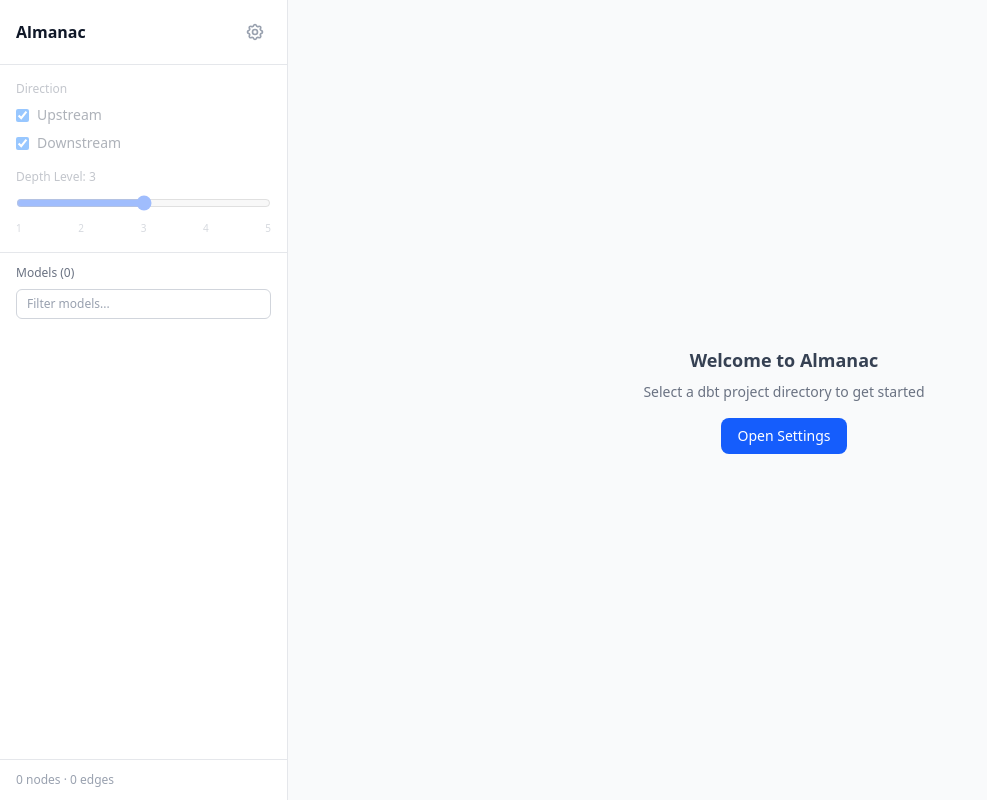
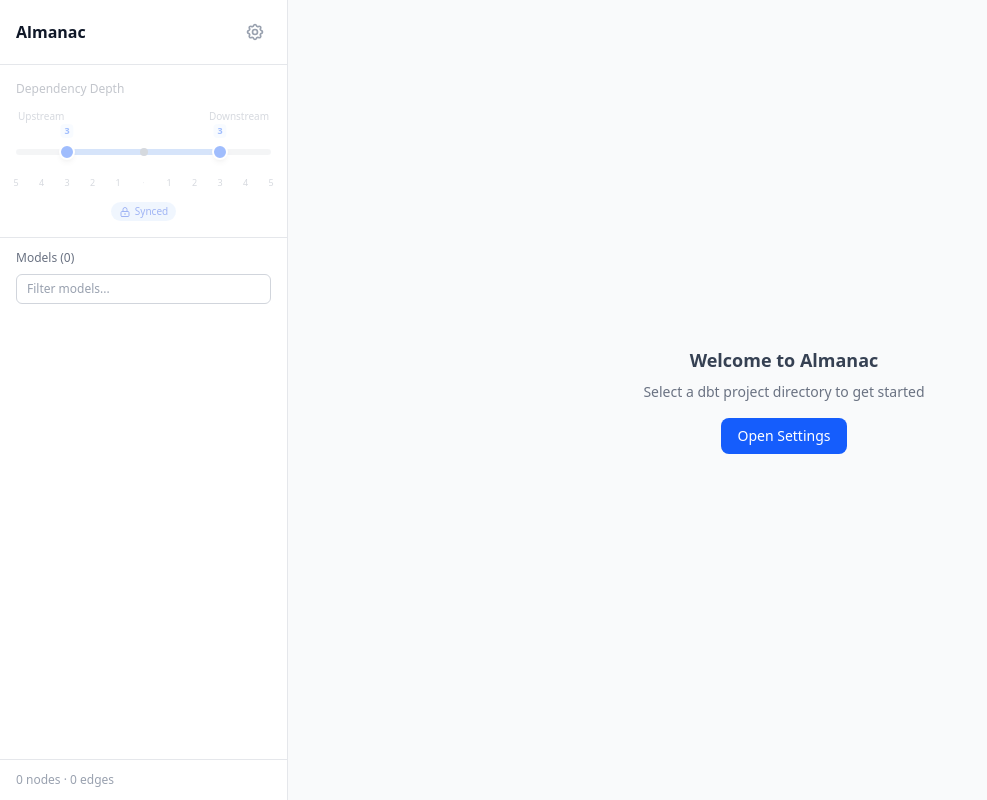
Before and after one commit to bernardadhitya/dbt-almanac, a React (Vite) app: page / in a window 1280 px wide. Shown: the whole page, without its empty margins (0-987 px from the left). Built offline with nearby package versions, Linux system fonts and the light colour scheme.

Commit message:
Revamp dependency view configuration with dual-handle slider

```diff
--- a/src/App.tsx
+++ b/src/App.tsx
@@ -98,9 +98,9 @@ export default function App() {
   const [manifest, setManifest] = useState<ParsedManifest | null>(null);
   const [filters, setFilters] = useState<FilterState>({
     selectedModel: null,
-    upstream: true,
-    downstream: true,
-    level: 3,
+    upstreamLevel: 3,
+    downstreamLevel: 3,
+    locked: true,
   });
   const [settingsOpen, setSettingsOpen] = useState(false);
   const [loading, setLoading] = useState(false);
--- a/src/components/Filters.tsx
+++ b/src/components/Filters.tsx
@@ -1,3 +1,4 @@
+import { useCallback, useRef, useEffect, useState } from 'react';
 import { FilterState } from '../types';
 
 interface FiltersProps {
@@ -6,56 +7,222 @@ interface FiltersProps {
   disabled: boolean;
 }
 
+const MIN_LEVEL = 1;
+const MAX_LEVEL = 5;
+const TOTAL_STEPS = MAX_LEVEL * 2; // 10 stops: 5 upstream + 5 downstream
+
+/**
+ * Map upstream/downstream levels (each 1–5) to the 0–10 abstract track:
+ *   position 0 = upstream 5  (leftmost)
+ *   position 4 = upstream 1  (just left of center)
+ *   position 5 = center (the selected model)
+ *   position 6 = downstream 1 (just right of center)
+ *   position 10 = downstream 5 (rightmost)
+ *
+ * The left handle lives in [0..4], right handle in [6..10].
+ */
+function upstreamToPos(level: number): number {
+  return MAX_LEVEL - level; // 5→0, 4→1, … 1→4
+}
+function posToUpstream(pos: number): number {
+  return MAX_LEVEL - pos; // 0→5, 1→4, … 4→1
+}
+function downstreamToPos(level: number): number {
+  return MAX_LEVEL + level; // 1→6, 2→7, … 5→10
+}
+function posToDownstream(pos: number): number {
+  return pos - MAX_LEVEL; // 6→1, 7→2, … 10→5
+}
+
 export function Filters({ filters, onChange, disabled }: FiltersProps) {
+  const trackRef = useRef<HTMLDivElement>(null);
+  const [dragging, setDragging] = useState<'left' | 'right' | null>(null);
+
+  const leftPos = upstreamToPos(filters.upstreamLevel);
+  const rightPos = downstreamToPos(filters.downstreamLevel);
+
+  // Convert a clientX to the nearest track position (0–10)
+  const clientXToPos = useCallback((clientX: number): number => {
+    const rect = trackRef.current?.getBoundingClientRect();
+    if (!rect) return 0;
+    const ratio = (clientX - rect.left) / rect.width;
+    return Math.round(ratio * TOTAL_STEPS);
+  }, []);
+
+  const handlePointerDown = useCallback((side: 'left' | 'right') => (e: React.PointerEvent) => {
+    e.preventDefault();
+    e.stopPropagation();
+    (e.target as HTMLElement).setPointerCapture(e.pointerId);
+    setDragging(side);
+  }, []);
+
+  const handlePointerMove = useCallback((e: React.PointerEvent) => {
+    if (!dragging) return;
+    const pos = clientXToPos(e.clientX);
+
+    if (dragging === 'left') {
+      // Left handle: clamp to [0..4] (upstream 5..1)
+      const clamped = Math.max(0, Math.min(MAX_LEVEL - MIN_LEVEL, pos));
+      const newUpstream = posToUpstream(clamped);
+      if (newUpstream !== filters.upstreamLevel) {
+        onChange({
+          ...filters,
+          upstreamLevel: newUpstream,
+          ...(filters.locked ? { downstreamLevel: newUpstream } : {}),
+        });
+      }
+    } else {
+      // Right handle: clamp to [6..10] (downstream 1..5)
+      const clamped = Math.max(MAX_LEVEL + MIN_LEVEL, Math.min(TOTAL_STEPS, pos));
+      const newDownstream = posToDownstream(clamped);
+      if (newDownstream !== filters.downstreamLevel) {
+        onChange({
+          ...filters,
+          downstreamLevel: newDownstream,
+          ...(filters.locked ? { upstreamLevel: newDownstream } : {}),
+        });
+      }
+    }
+  }, [dragging, filters, onChange, clientXToPos]);
+
+  const handlePointerUp = useCallback(() => {
+    setDragging(null);
+  }, []);
+
+  // Clean up dragging state if pointer leaves window
+  useEffect(() => {
+    if (!dragging) return;
+    const up = () => setDragging(null);
+    window.addEventListener('pointerup', up);
+    return () => window.removeEventListener('pointerup', up);
+  }, [dragging]);
+
+  const leftPct = (leftPos / TOTAL_STEPS) * 100;
+  const rightPct = (rightPos / TOTAL_STEPS) * 100;
+  const centerPct = (MAX_LEVEL / TOTAL_STEPS) * 100; // 50%
+
+  // Tick labels: 5 4 3 2 1 · 1 2 3 4 5
+  const ticks = Array.from({ length: TOTAL_STEPS + 1 }, (_, i) => {
+    if (i === MAX_LEVEL) return null; // center dot handled separately
+    const label = i < MAX_LEVEL ? MAX_LEVEL - i : i - MAX_LEVEL;
+    return { pos: i, label };
+  }).filter(Boolean) as { pos: number; label: number }[];
+
   return (
-    <div className={`space-y-4 ${disabled ? 'opacity-40 pointer-events-none' : ''}`}>
-      {/* Direction */}
-      <div>
-        <label className="block text-xs font-medium text-gray-500 dark:text-gray-400 mb-2">
-          Direction
-        </label>
-        <div className="space-y-2">
-          <label className="flex items-center gap-2 text-sm text-gray-700 dark:text-gray-300 cursor-pointer">
-            <input
-              type="checkbox"
-              checked={filters.upstream}
-              onChange={(e) => onChange({ ...filters, upstream: e.target.checked })}
-              className="rounded border-gray-300 dark:border-gray-600 text-blue-600 focus:ring-blue-500"
-            />
-            Upstream
-          </label>
-          <label className="flex items-center gap-2 text-sm text-gray-700 dark:text-gray-300 cursor-pointer">
-            <input
-              type="checkbox"
-              checked={filters.downstream}
-              onChange={(e) => onChange({ ...filters, downstream: e.target.checked })}
-              className="rounded border-gray-300 dark:border-gray-600 text-blue-600 focus:ring-blue-500"
-            />
-            Downstream
-          </label>
+    <div className={`space-y-3 ${disabled ? 'opacity-40 pointer-events-none' : ''}`}>
+      <label className="block text-xs font-medium text-gray-500 dark:text-gray-400">
+        Dependency Depth
+      </label>
+
+      {/* Direction labels */}
+      <div className="flex items-center justify-between text-[10px] font-medium text-gray-400 dark:text-gray-500 px-0.5">
+        <span>Upstream</span>
+        <span>Downstream</span>
+      </div>
+
+      {/* Track */}
+      <div
+        ref={trackRef}
+        className="relative h-8 select-none touch-none"
+        onPointerMove={handlePointerMove}
+        onPointerUp={handlePointerUp}
+      >
+        {/* Background track */}
+        <div className="absolute top-1/2 -translate-y-1/2 left-0 right-0 h-1.5 rounded-full bg-gray-200 dark:bg-gray-700" />
+
+        {/* Active range: left handle to right handle */}
+        <div
+          className="absolute top-1/2 -translate-y-1/2 h-1.5 bg-blue-500/40 dark:bg-blue-400/30"
+          style={{ left: `${leftPct}%`, width: `${rightPct - leftPct}%` }}
+        />
+
+        {/* Center marker (the selected model) */}
+        <div
+          className="absolute top-1/2 -translate-y-1/2 w-2 h-2 rounded-full bg-gray-400 dark:bg-gray-500 -ml-1 z-10"
+          style={{ left: `${centerPct}%` }}
+        />
+
+        {/* Left handle (upstream) */}
+        <div
+          className={`absolute top-1/2 -translate-y-1/2 -translate-x-1/2 z-20 group cursor-grab ${dragging === 'left' ? 'cursor-grabbing' : ''}`}
+          style={{ left: `${leftPct}%` }}
+          onPointerDown={handlePointerDown('left')}
+        >
+          <div className={`w-4 h-4 rounded-full bg-blue-600 dark:bg-blue-500 border-2 border-white dark:border-gray-900 shadow-md transition-transform ${
+            dragging === 'left' ? 'scale-125' : 'group-hover:scale-110'
+          }`} />
+          {/* Value badge */}
+          <div className="absolute -top-5 left-1/2 -translate-x-1/2 text-[9px] font-bold text-blue-600 dark:text-blue-400 bg-blue-50 dark:bg-blue-950 rounded px-1">
+            {filters.upstreamLevel}
+          </div>
+        </div>
+
+        {/* Right handle (downstream) */}
+        <div
+          className={`absolute top-1/2 -translate-y-1/2 -translate-x-1/2 z-20 group cursor-grab ${dragging === 'right' ? 'cursor-grabbing' : ''}`}
+          style={{ left: `${rightPct}%` }}
+          onPointerDown={handlePointerDown('right')}
+        >
+          <div className={`w-4 h-4 rounded-full bg-blue-600 dark:bg-blue-500 border-2 border-white dark:border-gray-900 shadow-md transition-transform ${
+            dragging === 'right' ? 'scale-125' : 'group-hover:scale-110'
+          }`} />
+          {/* Value badge */}
+          <div className="absolute -top-5 left-1/2 -translate-x-1/2 text-[9px] font-bold text-blue-600 dark:text-blue-400 bg-blue-50 dark:bg-blue-950 rounded px-1">
+            {filters.downstreamLevel}
+          </div>
         </div>
       </div>
 
-      {/* Level */}
-      <div>
-        <label className="block text-xs font-medium text-gray-500 dark:text-gray-400 mb-2">
-          Depth Level: {filters.level}
-        </label>
-        <input
-          type="range"
-          min={1}
-          max={5}
-          value={filters.level}
-          onChange={(e) => onChange({ ...filters, level: parseInt(e.target.value) })}
-          className="w-full accent-blue-600"
-        />
-        <div className="flex justify-between text-[10px] text-gray-400 dark:text-gray-500 mt-1">
-          <span>1</span>
-          <span>2</span>
-          <span>3</span>
-          <span>4</span>
-          <span>5</span>
-        </div>
+      {/* Tick marks */}
+      <div className="relative h-3 -mt-1">
+        {ticks.map(({ pos, label }) => (
+          <span
+            key={pos}
+            className="absolute -translate-x-1/2 text-[9px] text-gray-400 dark:text-gray-500"
+            style={{ left: `${(pos / TOTAL_STEPS) * 100}%` }}
+          >
+            {label}
+          </span>
+        ))}
+        {/* Center dot label */}
+        <span
+          className="absolute -translate-x-1/2 text-[9px] text-gray-300 dark:text-gray-600"
+          style={{ left: `${centerPct}%` }}
+        >
+          &middot;
+        </span>
+      </div>
+
+      {/* Lock toggle */}
+      <div className="flex items-center justify-center gap-1.5 pt-0.5">
+        <button
+          onClick={() => {
+            if (!filters.locked) {
+              // Switching to Synced: snap both to the lesser (shallower) depth
+              const min = Math.min(filters.upstreamLevel, filters.downstreamLevel);
+              onChange({ ...filters, locked: true, upstreamLevel: min, downstreamLevel: min });
+            } else {
+              onChange({ ...filters, locked: false });
+            }
+          }}
+          className={`flex items-center gap-1 px-2 py-0.5 rounded-full text-[10px] font-medium transition-colors ${
+            filters.locked
+              ? 'bg-blue-100 dark:bg-blue-900/40 text-blue-700 dark:text-blue-300'
+              : 'bg-gray-100 dark:bg-gray-800 text-gray-400 dark:text-gray-500 hover:text-gray-600 dark:hover:text-gray-300'
+          }`}
+          title={filters.locked ? 'Unlock: adjust upstream & downstream independently' : 'Lock: sync upstream & downstream levels'}
+        >
+          {filters.locked ? (
+            <svg className="w-3 h-3" fill="none" stroke="currentColor" viewBox="0 0 24 24">
+              <path strokeLinecap="round" strokeLinejoin="round" strokeWidth={2} d="M12 15v2m-6 4h12a2 2 0 002-2v-6a2 2 0 00-2-2H6a2 2 0 00-2 2v6a2 2 0 002 2zm10-10V7a4 4 0 00-8 0v4h8z" />
+            </svg>
+          ) : (
+            <svg className="w-3 h-3" fill="none" stroke="currentColor" viewBox="0 0 24 24">
+              <path strokeLinecap="round" strokeLinejoin="round" strokeWidth={2} d="M8 11V7a4 4 0 118 0m-4 8v2m-6 4h12a2 2 0 002-2v-6a2 2 0 00-2-2H6a2 2 0 00-2 2v6a2 2 0 002 2z" />
+            </svg>
+          )}
+          {filters.locked ? 'Synced' : 'Not Synced'}
+        </button>
       </div>
     </div>
   );
--- a/src/types.ts
+++ b/src/types.ts
@@ -44,9 +44,9 @@ export interface ParsedManifest {
 
 export interface FilterState {
   selectedModel: string | null;
-  upstream: boolean;
-  downstream: boolean;
-  level: number;
+  upstreamLevel: number;   // 1–5
+  downstreamLevel: number; // 1–5
+  locked: boolean;         // sync both handles
 }
 
 export interface Settings {
--- a/src/utils/graph.ts
+++ b/src/utils/graph.ts
@@ -19,9 +19,9 @@ export function getFilteredNodeIds(
   visited.add(selectedId);
 
   // BFS upstream
-  if (filters.upstream) {
+  {
     let frontier = [selectedId];
-    for (let level = 0; level < filters.level; level++) {
+    for (let depth = 0; depth < filters.upstreamLevel; depth++) {
       const nextFrontier: string[] = [];
       for (const nodeId of frontier) {
         const parents = manifest.parentMap.get(nodeId) || [];
@@ -38,9 +38,9 @@ export function getFilteredNodeIds(
   }
 
   // BFS downstream
-  if (filters.downstream) {
+  {
     let frontier = [selectedId];
-    for (let level = 0; level < filters.level; level++) {
+    for (let depth = 0; depth < filters.downstreamLevel; depth++) {
       const nextFrontier: string[] = [];
       for (const nodeId of frontier) {
         const children = manifest.childMap.get(nodeId) || [];
```
